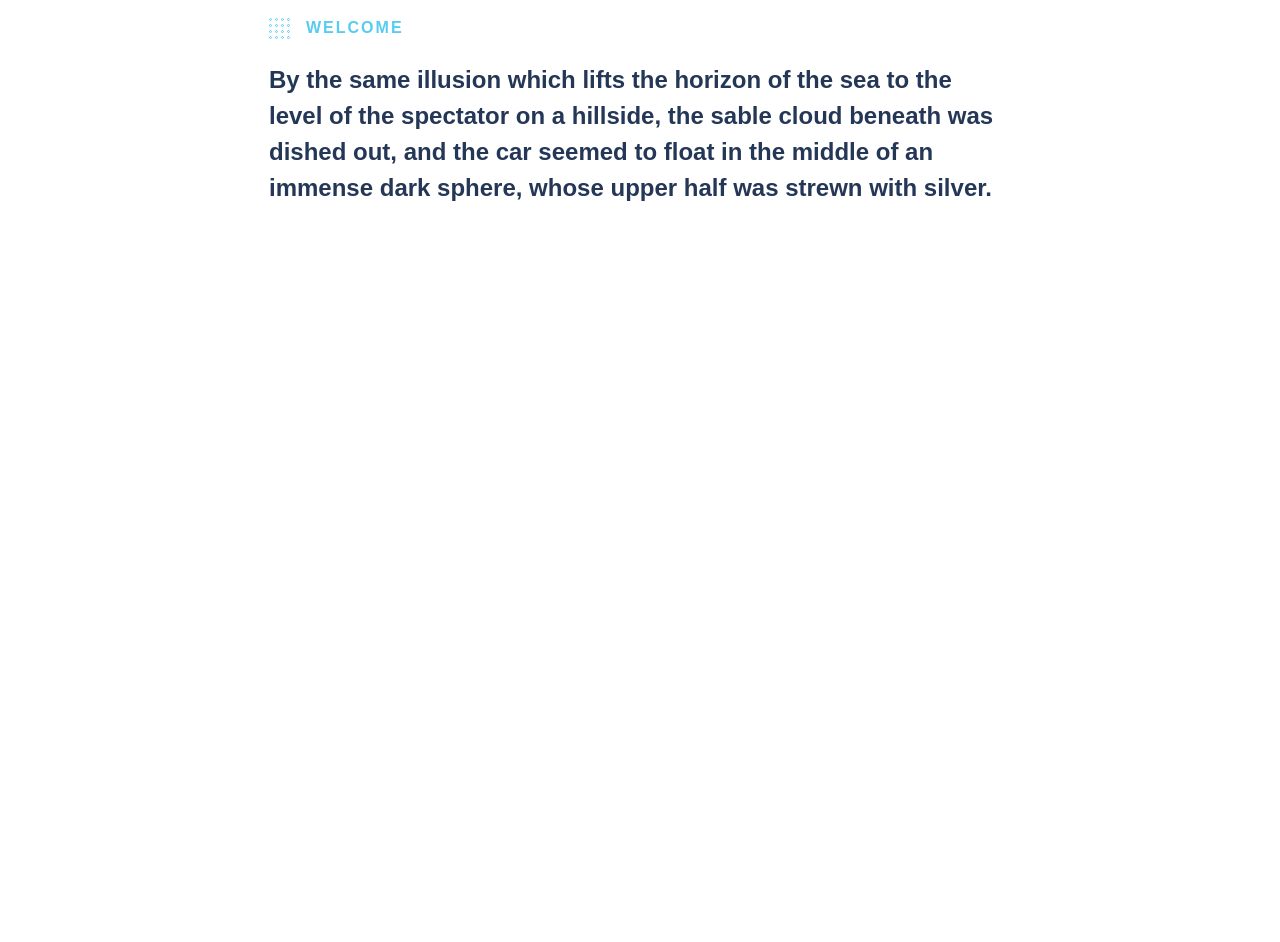
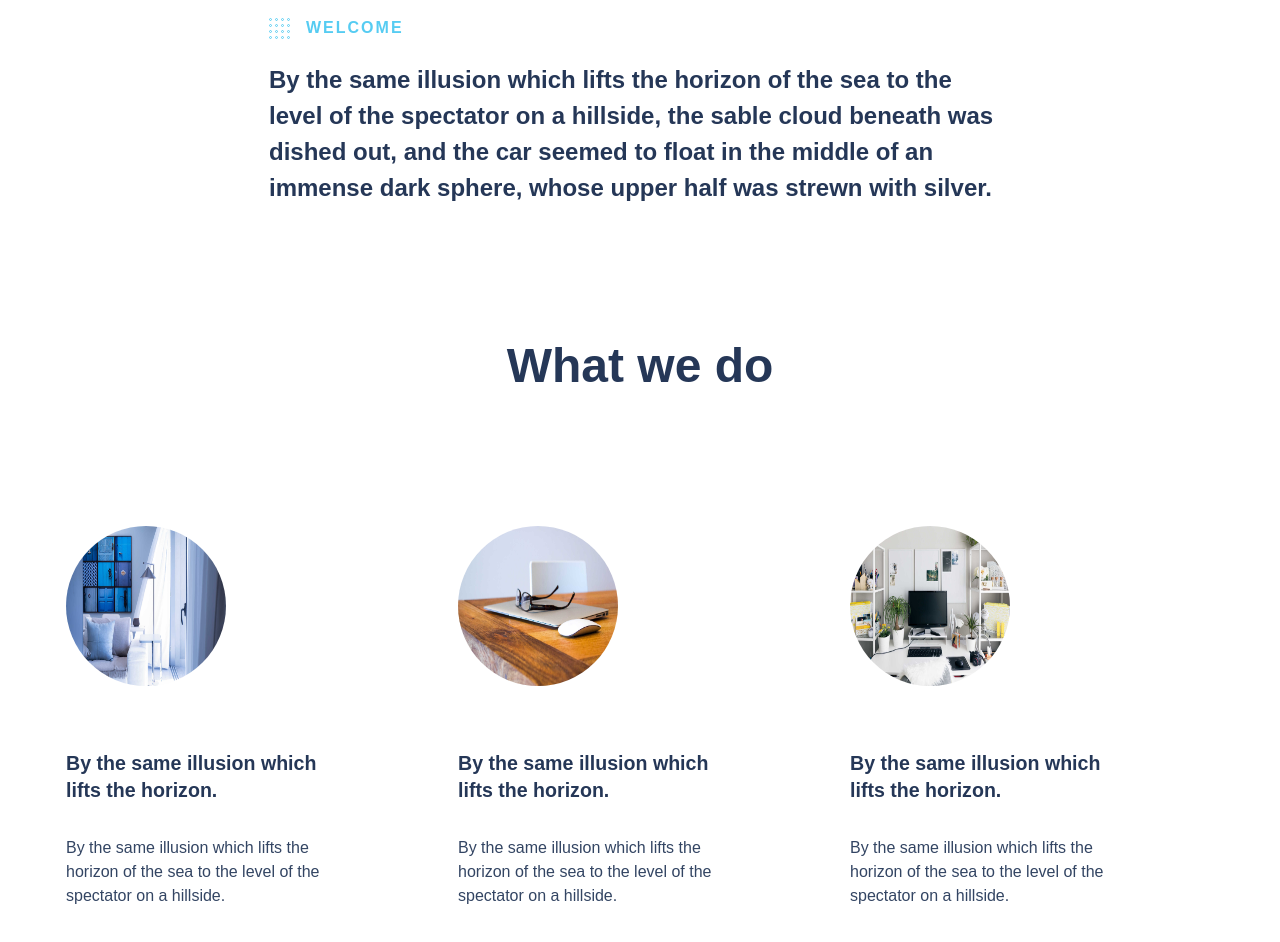
Before and after one commit to goozh/global-digital-agency, a plain HTML site: page index.html in a window 1280 px wide. Shown: the part 1315-2257 px from the top of the page. Before the commit the page ends 1657 px from the top, so only its background shows below. Drawn offline with Linux system fonts and the light colour scheme.

Commit message:
feat: section services

```diff
--- /dev/null
+++ b/blocks/services/__card-container/services__card-container.css
@@ -0,0 +1,7 @@
+.services__card-container {
+  display: flex;
+  justify-content: center;
+  margin: 136px auto;
+  padding: 0;
+  list-style: none;
+}
--- /dev/null
+++ b/blocks/services/__card-image/services__card-image.css
@@ -0,0 +1,5 @@
+.services__card-image {
+  width: 160px;
+  height: 160px;
+  border-radius: 50%;
+}
--- /dev/null
+++ b/blocks/services/__card-text/services__card-text.css
@@ -0,0 +1,8 @@
+.services__card-text {
+  margin: 32px 0 0;
+  font-style: normal;
+  font-weight: normal;
+  font-size: 16px;
+  line-height: 1.5;
+  color: #334563;
+}
--- /dev/null
+++ b/blocks/services/__card-title/services__card-title.css
@@ -0,0 +1,8 @@
+.services__card-title {
+  margin: 64px 0 0;
+  font-style: normal;
+  font-weight: 900;
+  font-size: 19.6px;
+  line-height: 1.4;
+  color: #253757;
+}
--- /dev/null
+++ b/blocks/services/__card/services__card.css
@@ -0,0 +1,10 @@
+.services__card {
+  display: flex;
+  flex-direction: column;
+  width: 264px;
+  margin: 0 128px 0 0;
+}
+
+.services__card:last-of-type {
+  margin-right: 100px;
+}
--- /dev/null
+++ b/blocks/services/__title/services__title.css
@@ -0,0 +1,9 @@
+.services__title {
+  margin: 0 auto;
+  font-style: normal;
+  font-weight: 900;
+  font-size: 48px;
+  line-height: 100%;
+  text-align: center;
+  color: #253757;
+}
--- a/index.html
+++ b/index.html
@@ -56,6 +56,26 @@
         whose upper half was strewn with silver.
       </p>
     </section>
+    <section class="services">
+      <h2 class="services__title">What we do</h2>
+      <ul class="services__card-container">
+        <li class="services__card">
+          <img src="./images/f3411c19fafc65ab603b53d8afe871fd.jpg" alt="Изображение" class="services__card-image">
+          <p class="services__card-title">By the same illusion which lifts the horizon.</p>
+          <p class="services__card-text">By the same illusion which lifts the horizon of the sea to the level of the spectator on a hillside.</p>
+        </li>
+        <li class="services__card">
+          <img src="./images/241901dcb5be0a37fec35d52af9de73b.jpg" alt="Изображение" class="services__card-image">
+          <p class="services__card-title">By the same illusion which lifts the horizon.</p>
+          <p class="services__card-text">By the same illusion which lifts the horizon of the sea to the level of the spectator on a hillside.</p>
+        </li>
+        <li class="services__card">
+          <img src="./images/d619b0bb93a631d5188ddc5be6b6dbd3.jpg" alt="Изображение" class="services__card-image">
+          <p class="services__card-title">By the same illusion which lifts the horizon.</p>
+          <p class="services__card-text">By the same illusion which lifts the horizon of the sea to the level of the spectator on a hillside.</p>
+        </li>
+      </ul>
+    </section>
   </div>
 </body>
 </html>
--- a/pages/index.css
+++ b/pages/index.css
@@ -31,3 +31,10 @@
 @import url(../blocks/welcome/__title/welcome__title.css);
 @import url(../blocks/welcome/__title-icon/welcome__title-icon.css);
 @import url(../blocks/welcome/__text/welcome__text.css);
+@import url(../blocks/services/services.css);
+@import url(../blocks/services/__title/services__title.css);
+@import url(../blocks/services/__card-container/services__card-container.css);
+@import url(../blocks/services/__card/services__card.css);
+@import url(../blocks/services/__card-image/services__card-image.css);
+@import url(../blocks/services/__card-title/services__card-title.css);
+@import url(../blocks/services/__card-text/services__card-text.css);
```
Also changed, not shown: images/241901dcb5be0a37fec35d52af9de73b.jpg (added), images/d619b0bb93a631d5188ddc5be6b6dbd3.jpg (added), images/f3411c19fafc65ab603b53d8afe871fd.jpg (added).
